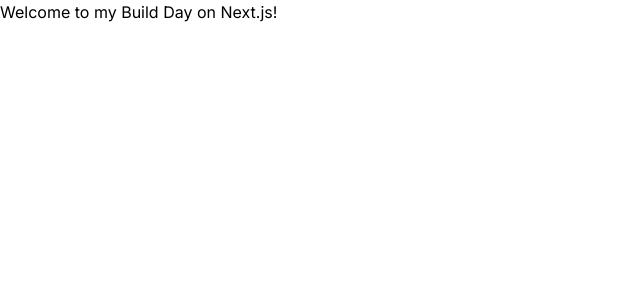
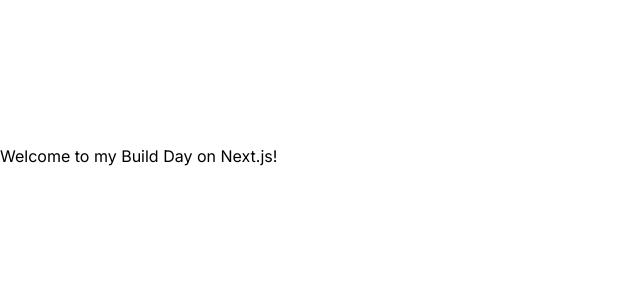
Before and after one commit to marksikaundi/otofastproject, a Next.js app: page / in a window 1280 px wide. Shown: the top 300 px of the page, without its empty margins (0-640 px from the left). Built offline with nearby package versions, Linux system fonts and the light colour scheme.

Commit message:
imported all icones

```diff
--- a/package.json
+++ b/package.json
@@ -16,6 +16,7 @@
     "postcss": "8.4.23",
     "react": "18.2.0",
     "react-dom": "18.2.0",
+    "react-icons": "^4.8.0",
     "tailwindcss": "3.3.2"
   }
 }
--- a/src/app/layout.js
+++ b/src/app/layout.js
@@ -1,3 +1,4 @@
+import Header from '@/components/Header'
 import './globals.css'
 import { Inter } from 'next/font/google'
 
@@ -11,7 +12,15 @@
 export default function RootLayout({ children }) {
   return (
     <html lang="en">
-      <body className={inter.className}>{children}</body>
+      <body className={inter.className}>
+        {/* Header */}
+        <Header />
+
+        {/* NavBar */}
+
+        {/* SearchBox */}
+        {children}
+        </body>
     </html>
   )
 }
--- /dev/null
+++ b/src/components/Header.jsx
@@ -0,0 +1,25 @@
+import React from "react";
+import MenuItem from "./MenuItem";
+import { AiFillHome } from "react-icons/ai";
+import { BsFillCollectionFill } from "react-icons/bs";
+import { SiTorproject } from "react-icons/si";
+import { BsCodeSlash } from "react-icons/bs"
+import { MdStream } from "react-icons/md";
+import { BsFillInfoSquareFill } from "react-icons/bs";
+
+export default function Header() {
+  return (
+    <div className="">
+      <div className="">
+        <MenuItem title="HOME" address="/" Icon={AiFillHome} />
+        <MenuItem title="FEATURES" address="/features" Icon={BsFillCollectionFill} />
+        <MenuItem title="PROJECTS" address="/projects" Icon={SiTorproject} />
+        <MenuItem title="CODES" address="/codes" Icon={BsCodeSlash} />
+        <MenuItem title="STREAM" address="/stream" Icon={MdStream} />
+        <MenuItem title="ABOUT US" address="/about" Icon={BsFillInfoSquareFill} />
+
+      </div>
+      <div className=""></div>
+    </div>
+  );
+}
--- /dev/null
+++ b/src/components/MenuItem.jsx
@@ -0,0 +1,13 @@
+import Link from "next/link";
+import React from "react";
+
+export default function MenuItem({ title, address, Icon }) {
+  return (
+    <div>
+      <Link className="mx-4 lg:mx-6 hover:text-green-600" href={address}>
+        <Icon className="text-2xl sm:hidden" />
+        <p className="hidden sm:iniline my-2 text-sm">{title}</p>
+      </Link>
+    </div>
+  );
+}
```
Also changed, not shown: 1 other file (tests, documents, lock files or other folders).
